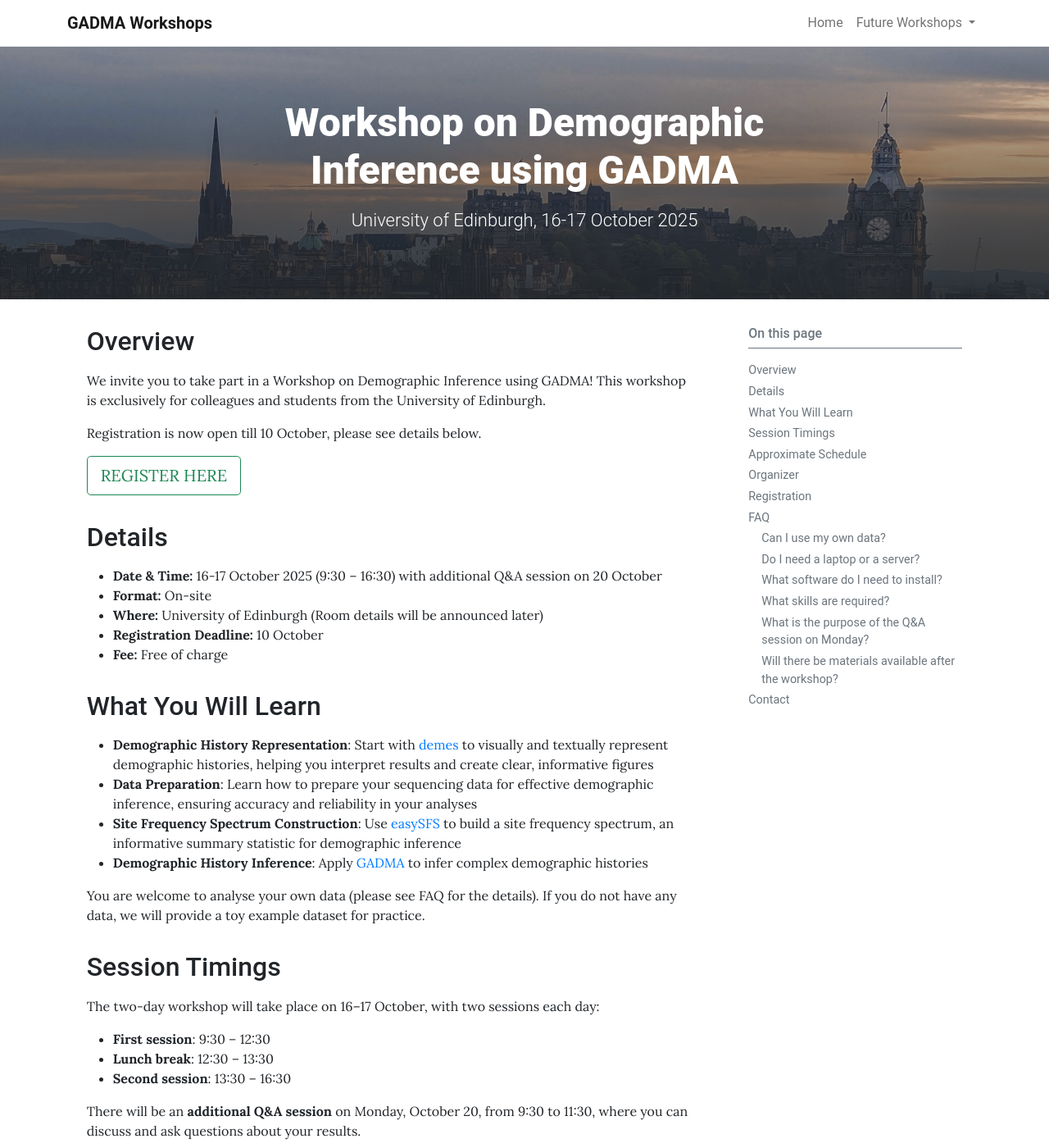
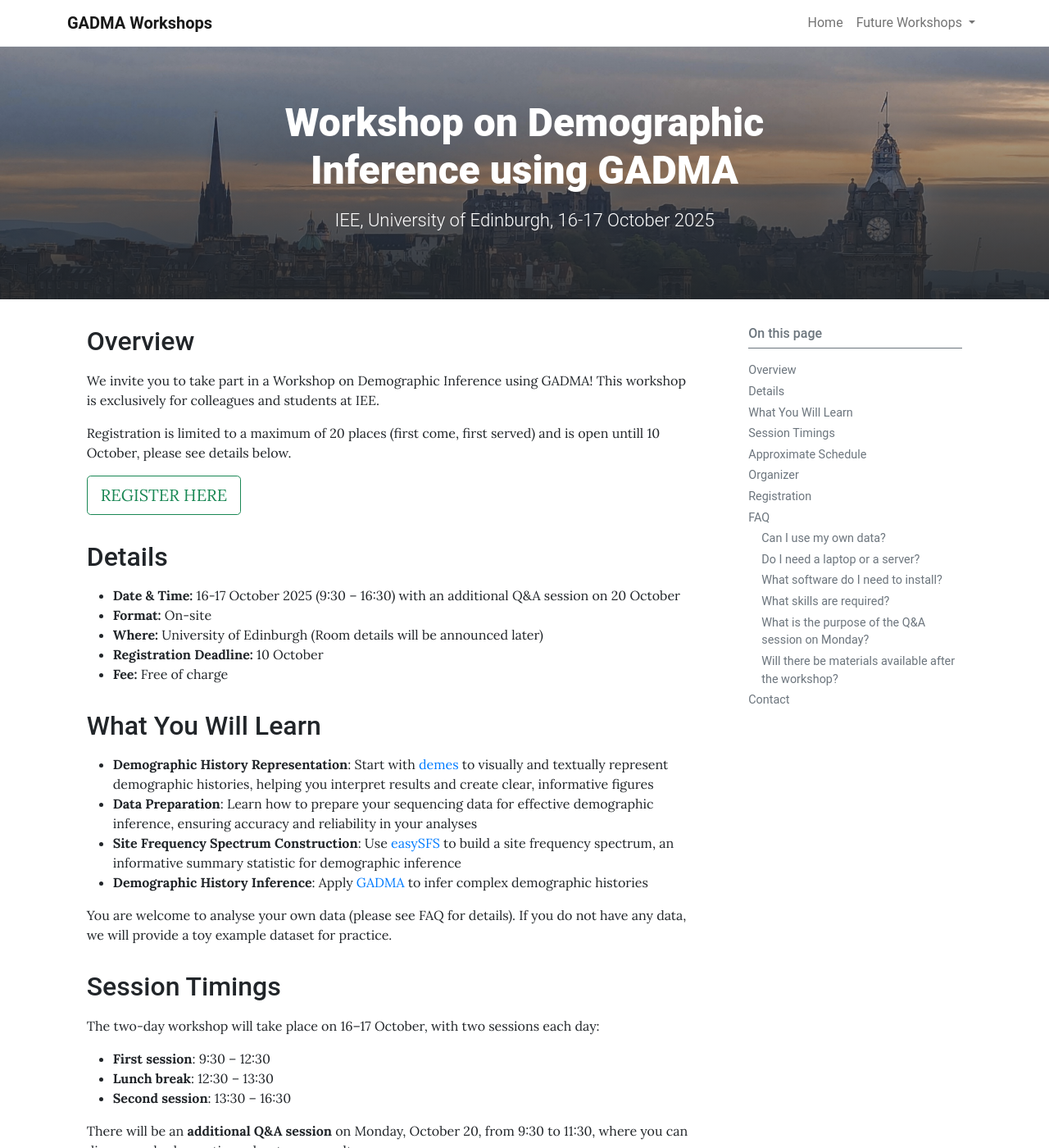
Before and after one commit to gadmaworkshop/gadmaworkshop.github.io, a Jekyll site: the page built from pages/workshops/2025-10-16.md, in a window 1280 px wide and 1400 px high. Shown: the whole window at 82% size. Built offline with Jekyll 4.4.1, drawn with Linux system fonts in a browser that asks for light colours; some of the changed text lies outside the part shown.

```diff
--- a/pages/workshops/2025-10-16.md
+++ b/pages/workshops/2025-10-16.md
@@ -1,6 +1,6 @@
 ---
 title: Workshop on Demographic Inference using GADMA
-description: University of Edinburgh, 16-17 October 2025
+description: IEE, University of Edinburgh, 16-17 October 2025
 background:
   img: /assets/images/Edinburgh_2.jpg
 permalink: /workshops/2025-10-16-17/
@@ -10,15 +10,15 @@
 
 ## Overview
 We invite you to take part in a Workshop on Demographic Inference using GADMA!
-This workshop is exclusively for colleagues and students from the University of Edinburgh.
+This workshop is exclusively for colleagues and students at IEE.
 
-Registration is now open till 10 October, please see details below.
+Registration is limited to a maximum of 20 places (first come, first served) and is open untill 10 October, please see details below.
 
 <a class="btn btn-outline-success btn-lg" href="https://forms.gle/XKbEjHaaDHGb8NBE6" role="button">REGISTER HERE</a>
 
 ## Details
 
-* **Date & Time:** 16-17 October 2025 (9:30 – 16:30) with additional Q&A session on 20 October
+* **Date & Time:** 16-17 October 2025 (9:30 – 16:30) with an additional Q&A session on 20 October
 * **Format:** On-site
 * **Where:** University of Edinburgh (Room details will be announced later)
 * **Registration Deadline:** 10 October
@@ -31,7 +31,7 @@
 * **Site Frequency Spectrum Construction**: Use [easySFS](https://github.com/isaacovercast/easySFS) to build a site frequency spectrum, an informative summary statistic for demographic inference
 * **Demographic History Inference**: Apply [GADMA](https://github.com/ctlab/GADMA) to infer complex demographic histories
 
-You are welcome to analyse your own data (please see FAQ for the details).
+You are welcome to analyse your own data (please see FAQ for details).
 If you do not have any data, we will provide a toy example dataset for practice.
 
 
```
Also changed, not shown: other parts of pages/workshops/2025-10-16.md (+4 -4 lines).
